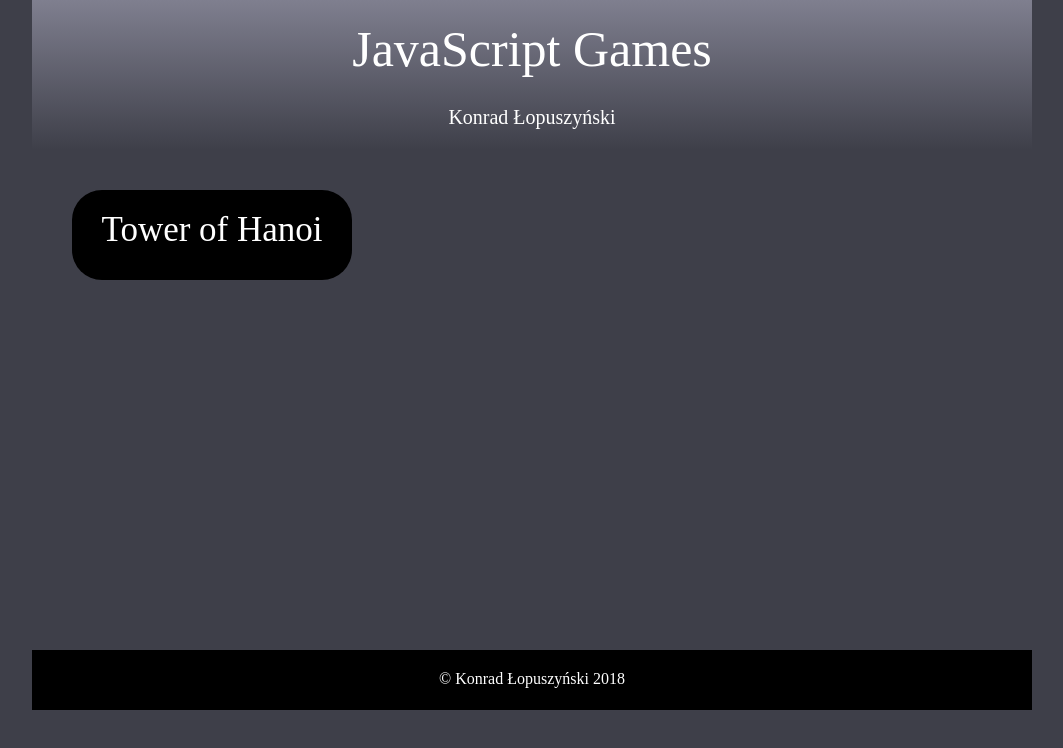
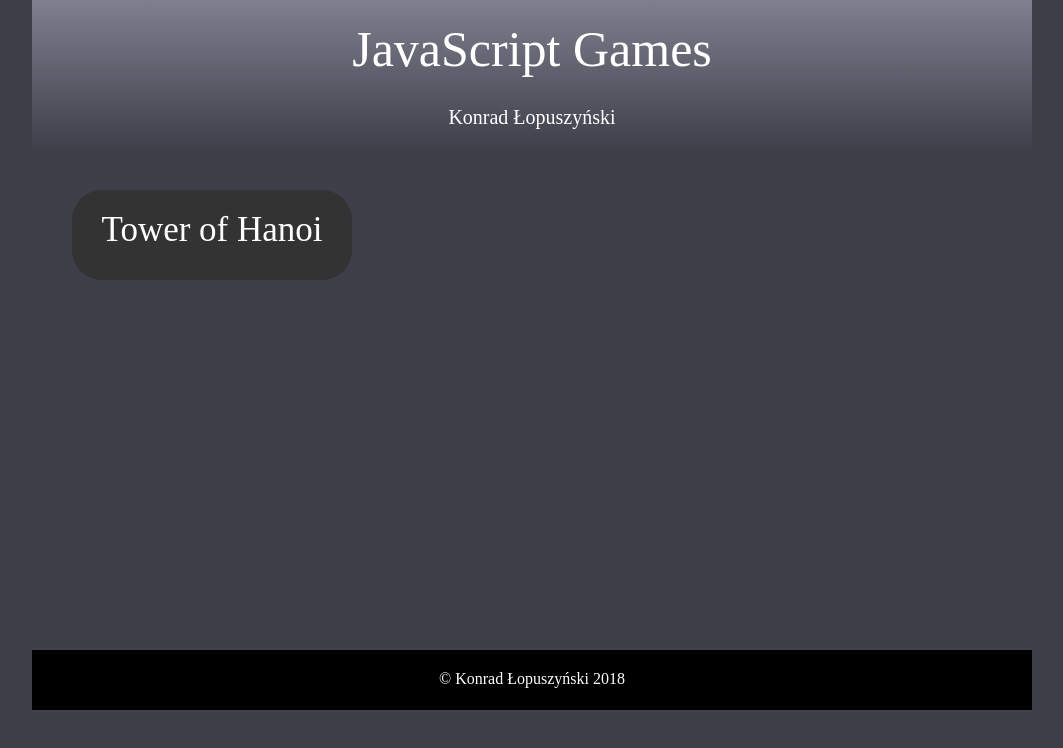
Before and after one commit to LaurensHammond/JSGame, a plain HTML site: page index.html in a window 1280 px wide. In both pictures the pointer is over the element 320 px from the left and 235 px from the top of the page. Shown: the whole page, without its empty margins (108-1171 px from the left). Drawn offline with Linux system fonts and the light colour scheme.

Commit message:
set color fot gameChoice:hover

```diff
--- a/style.css
+++ b/style.css
@@ -45,6 +45,9 @@ body{
 	vertical-align: middle;
 	border-radius: 30px;
 }
+.gameChoice:hover{
+	background-color: #333333;
+}
 a{
 	text-decoration:none;
 	color: #FFFFFF;
```
